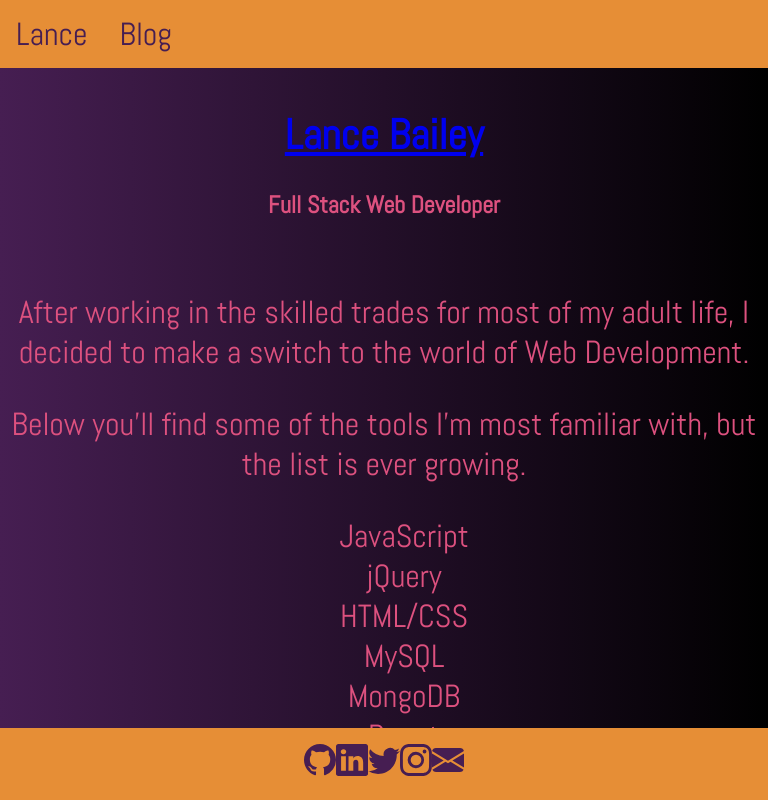
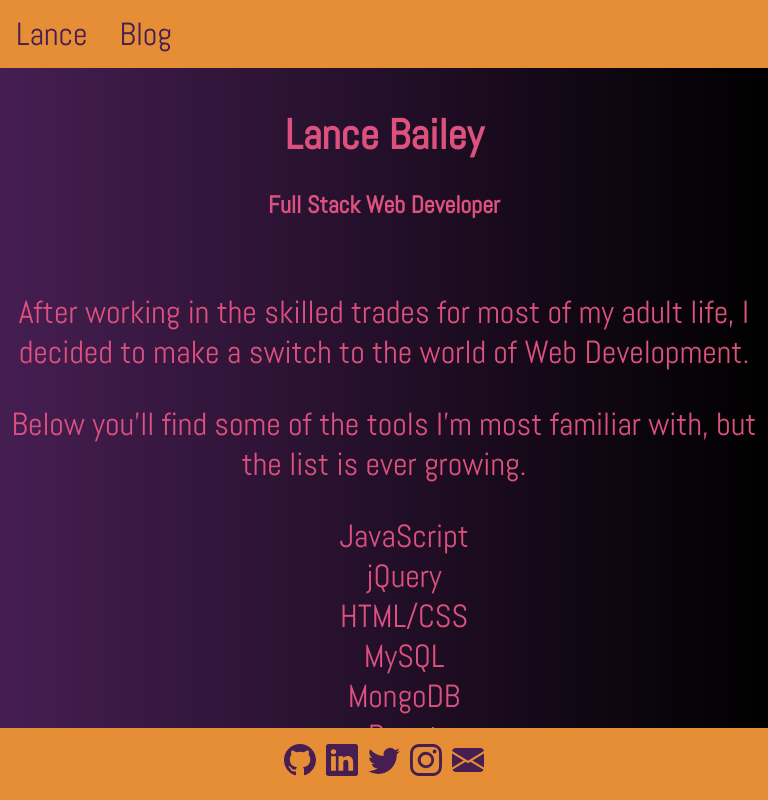
Before and after one commit to lancebailey26/portfolioREACT, a React (Create React App) app in the folder client/: page / in a window 768 px wide. Shown: the top 800 px of the page. Built offline with nearby package versions, Linux system fonts and the light colour scheme.

Commit message:
slight css change

```diff
--- a/client/src/App.css
+++ b/client/src/App.css
@@ -51,6 +51,9 @@
   text-align: center;
   color:var(--purple);
   /* margin-bottom: 5rem; */
+}
+.footer a{
+  padding: 5px;
 }
 /* a{
   padding-left: 15px;
@@ -141,6 +144,9 @@ p{
   text-align: center;
   color:var(--purple);
 }
+.footer a{
+  padding: 5px;
+}
 .content ul{
   font-size: 32px;
   list-style-type: none;
--- a/client/src/components/intro.js
+++ b/client/src/components/intro.js
@@ -2,7 +2,7 @@ export default function intro(){
 
     return (
         <div className='header center'>
-            <a href='/'><h1>Lance Bailey</h1></a>
+            <h1>Lance Bailey</h1>
             <h2>Full Stack Web Developer</h2>
 
         </div>
```
